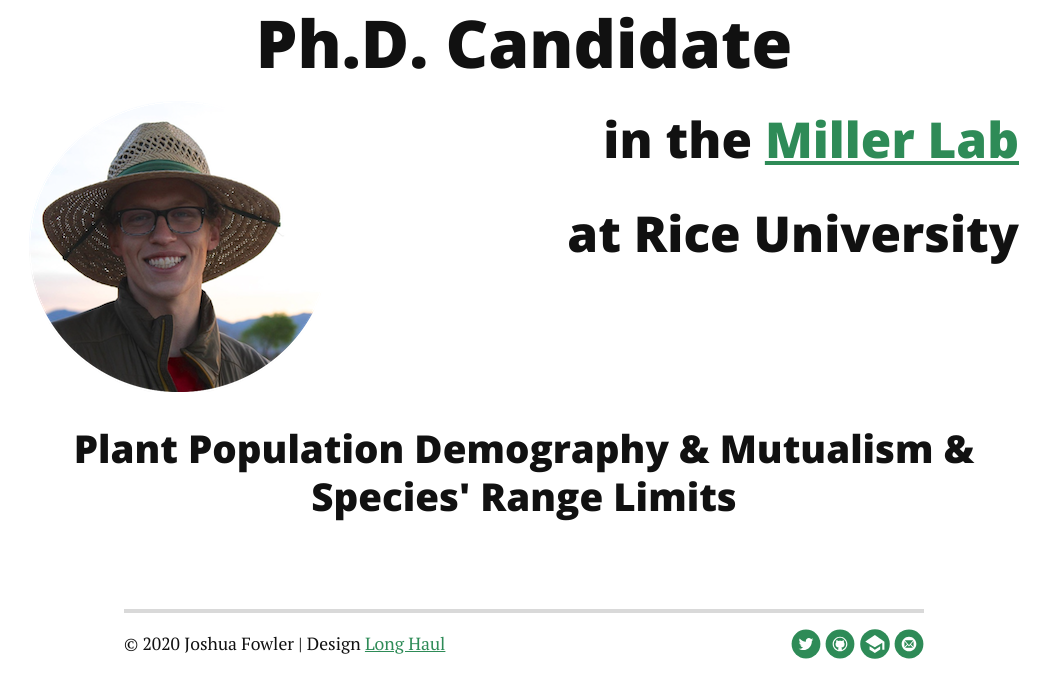
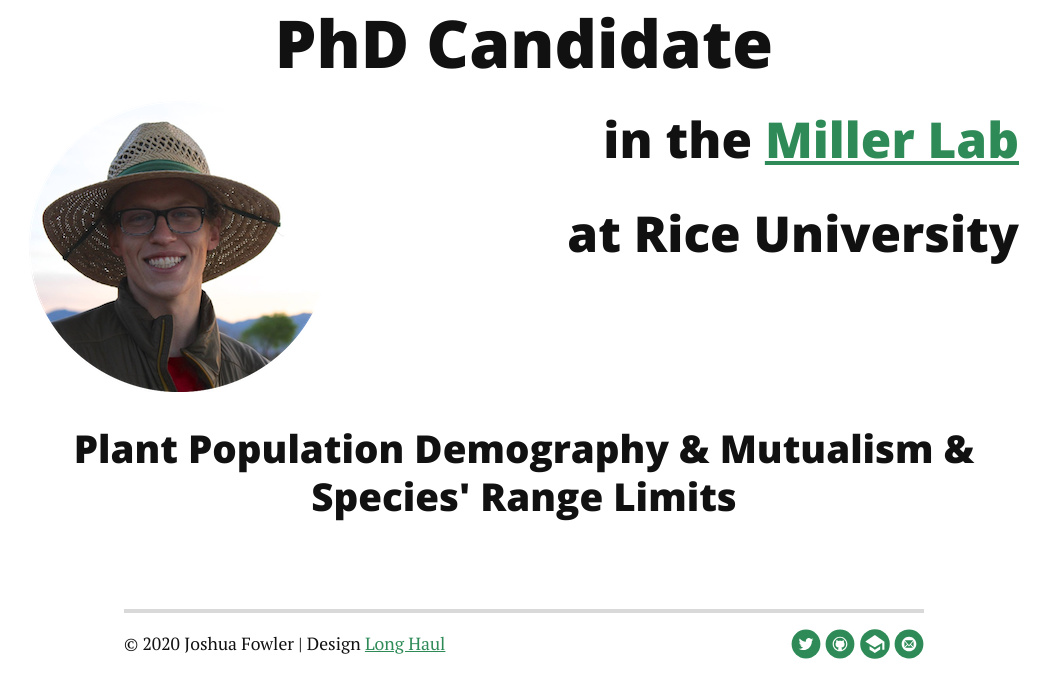
Before and after one commit to joshuacfowler/joshuacfowler.github.io, a Jekyll site: the page built from index.html, in a window 1280 px wide. Shown: the part 330-1030 px from the top of the page, without its empty margins (116-1166 px from the left). Built offline with Jekyll 4.4.1, drawn with Linux system fonts in a browser that asks for light colours; nearby versions of some CDN libraries; the list of posts is cut into pages by our own code.

Commit message:
Update index.html

```diff
--- a/index.html
+++ b/index.html
@@ -4,7 +4,7 @@
 ---
 
 <div class="home" id="home">
-  <h1 class="PageTitle" style="text-align:center"> Ph.D. Candidate </h1>
+  <h1 class="PageTitle" style="text-align:center"> PhD Candidate </h1>
   <div>
      <img src="/assets/img/portrait.png" style="float:left">
         <h2 style="float:right"> in the <a href="https://millerlabrice.github.io/"> Miller Lab</a></h2>
```
